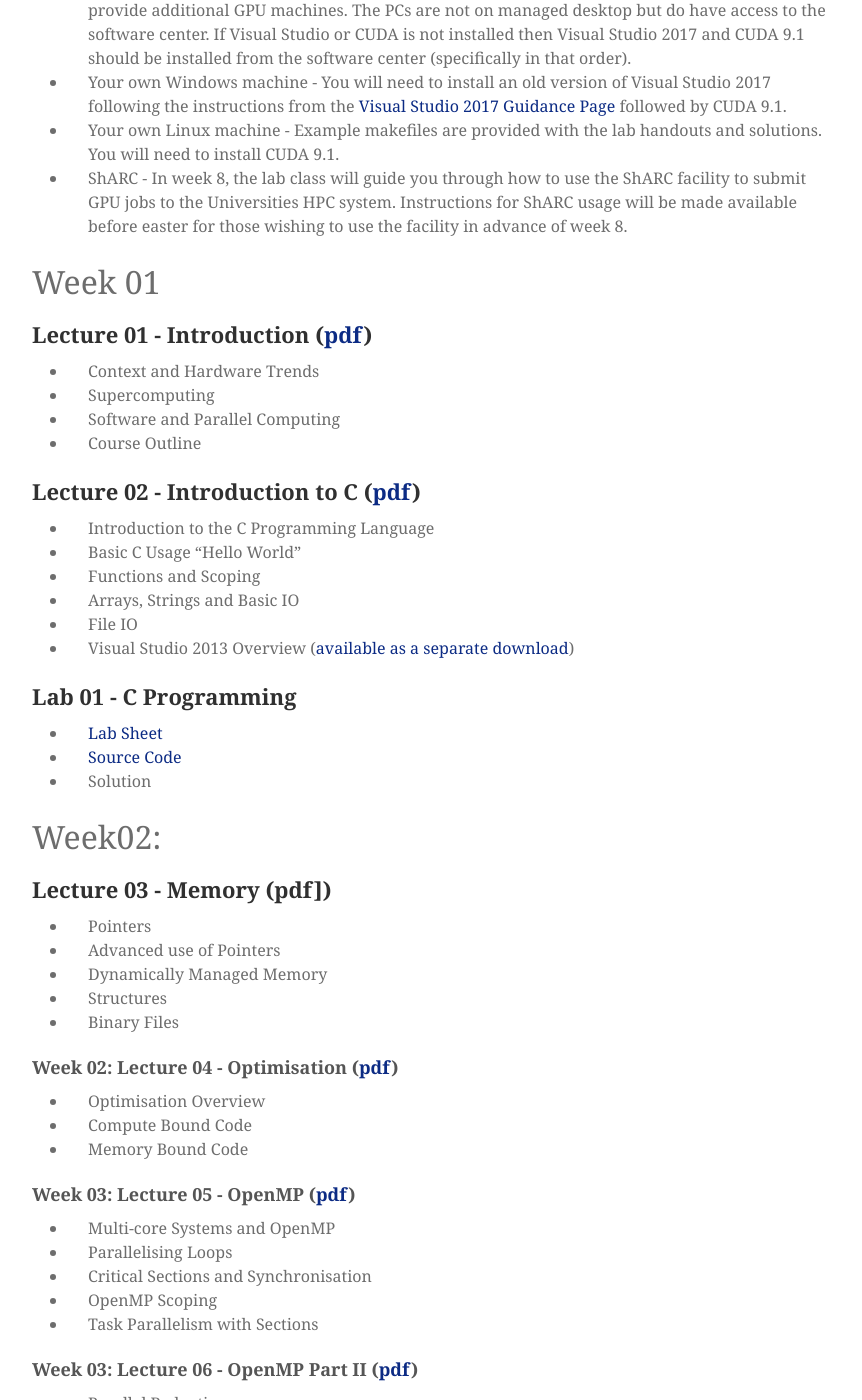
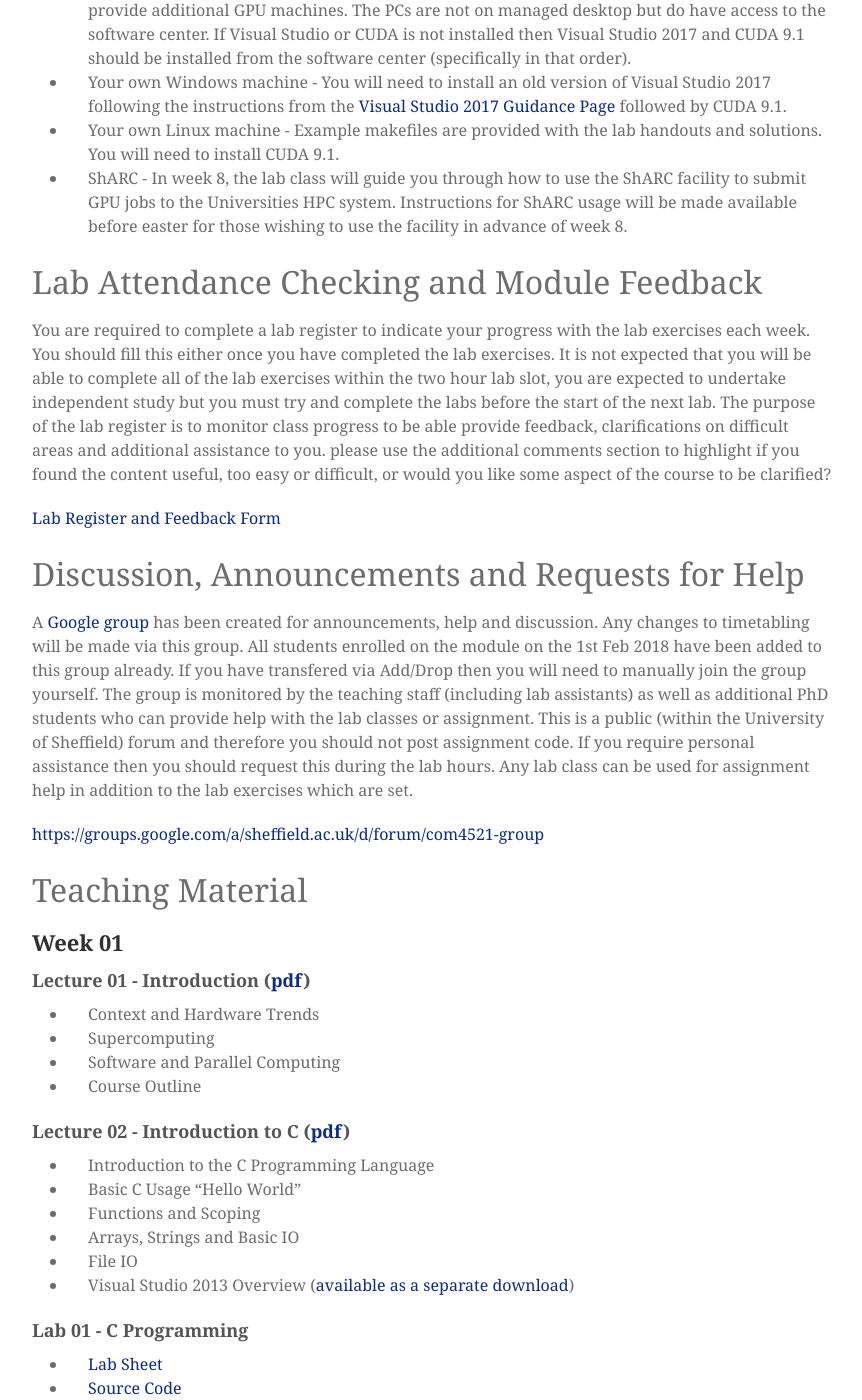
Before and after one commit to mondus/mondus.github.io, a Jekyll site: the page built from teaching/COM4521/index.md, in a window 1280 px wide and 1400 px high, scrolled down 1456 px. Shown: the whole window, without its empty margins (208-1070 px from the left). Built offline with Jekyll 4.4.1, drawn with Linux system fonts in a browser that asks for light colours; nearby versions of some CDN libraries; some web fonts are replaced; some of the changed text lies outside the part shown.

Commit message:
Update index.md

```diff
--- a/teaching/COM4521/index.md
+++ b/teaching/COM4521/index.md
@@ -33,15 +33,31 @@ The Diamond high spec compute room is booked for the lab classes and is always a
 * Your own Linux machine - Example makefiles are provided with the lab handouts and solutions. You will need to install CUDA 9.1.
 * ShARC - In week 8, the lab class will guide you through how to use the ShARC facility to submit GPU jobs to the Universities HPC system. Instructions for ShARC usage will be made available before easter for those wishing to use the facility in advance of week 8.
 
-# Week 01
-## Lecture 01 - Introduction ([pdf]())
+# Lab Attendance Checking and Module Feedback
+
+You are required to complete a lab register to indicate your progress with the lab exercises each week. You should fill this either once you have completed the lab exercises. It is not expected that you will be able to complete all of the lab exercises within the two hour lab slot, you are expected to undertake independent study but you must try and complete the labs before the start of the next lab. The purpose of the lab register is to monitor class progress to be able provide feedback, clarifications on difficult areas and additional assistance to you. please use the additional comments section to highlight if you found the content useful, too easy or difficult, or would you like some aspect of the course to be clarified?
+
+[Lab Register and Feedback Form](https://goo.gl/0r73gD)
+
+# Discussion, Announcements and Requests for Help
+
+A [Google group](https://groups.google.com/a/sheffield.ac.uk/d/forum/com4521-group) has been created for announcements, help and discussion. Any changes to timetabling will be made via this group. All students enrolled on the module on the 1st Feb 2018 have been added to this group already. If you have transfered via Add/Drop then you will need to manually join the group yourself. The group is monitored by the teaching staff (including lab assistants) as well as additional PhD students who can provide help with the lab classes or assignment. This is a public (within the University of Sheffield) forum and therefore you should not post assignment code. If you require personal assistance then you should request this during the lab hours. Any lab class can be used for assignment help in addition to the lab exercises which are set.
+
+[https://groups.google.com/a/sheffield.ac.uk/d/forum/com4521-group](https://groups.google.com/a/sheffield.ac.uk/d/forum/com4521-group)
+
+
+# Teaching Material
+
+## Week 01
+
+### Lecture 01 - Introduction ([pdf]())
 
 * Context and Hardware Trends
 * Supercomputing
 * Software and Parallel Computing
 * Course Outline
 
-## Lecture 02 - Introduction to C ([pdf]())
+### Lecture 02 - Introduction to C ([pdf]())
 
 * Introduction to the C Programming Language
 * Basic C Usage "Hello World"
@@ -50,7 +66,7 @@ The Diamond high spec compute room is booked for the lab classes and is always a
 * File IO
 * Visual Studio 2013 Overview ([available as a separate download](https://drive.google.com/a/sheffield.ac.uk/file/d/0B2HbOiEppVPMcHBVR05GQkUwWEE/view?usp=sharing))
 
-## Lab 01 - C Programming
+### Lab 01 - C Programming
 
 * [Lab Sheet]()
 * [Source Code]()
@@ -58,7 +74,7 @@ The Diamond high spec compute room is booked for the lab classes and is always a
 
 # Week02:
 
-## Lecture 03 - Memory (pdf])
+### Lecture 03 - Memory (pdf)
 
 * Pointers
 * Advanced use of Pointers
@@ -66,13 +82,21 @@ The Diamond high spec compute room is booked for the lab classes and is always a
 * Structures
 * Binary Files
 
-### Week 02: Lecture 04 - Optimisation ([pdf]())
+### Lecture 04 - Optimisation (pdf)
 
 * Optimisation Overview
 * Compute Bound Code
 * Memory Bound Code
 
-### Week 03: Lecture 05 - OpenMP ([pdf]())
+### Lab 02 - Memory and Performance
+
+* Lab Sheet
+* Source Code
+* Solution
+
+## Week 03
+
+### Lecture 05 - OpenMP (pdf)
 
 * Multi-core Systems and OpenMP
 * Parallelising Loops
@@ -80,27 +104,44 @@ The Diamond high spec compute room is booked for the lab classes and is always a
 * OpenMP Scoping
 * Task Parallelism with Sections
 
-### Week 03: Lecture 06 - OpenMP Part II ([pdf]())
+### Lecture 06 - OpenMP Part II (pdf)
 
 * Parallel Reduction
 * Scheduling
 * Nesting
 
-### Week 04: Lecture 07 - GPU Architectures ([pdf]())
+### Lab 03 - OpenMP
+
+* Lab Sheet
+* Source Code
+* Solution
+
+## Week 04
+
+### Lecture 07 - GPU Architectures (pdf)
 
 * What is a GPU?
 * General Purpose Computation on GPUs (and GPU History)
 * GPU CUDA Hardware Model
 * Accelerated Systems
 
-### Week 04: Lecture 08 - Introduction to CUDA ([pdf]())
+### Lecture 08 - Introduction to CUDA (pdf)
 
 * CUDA Programming Model
 * CUDA Device Code
 * CUDA Host Code and Memory Management
 * CUDA Compilation and execution in Visual Studio
 
-### Week 05: Lecture 09 - CUDA Memory ([pdf]())
+### Lab 04 - Introduction to CUDA
+
+* Lab Sheet
+* Source Code
+* Solution
+
+
+## Week 05
+
+### Lecture 09 - CUDA Memory (pdf)
 
 * Memory Hierarchy Overview
 * Global Memory
@@ -108,9 +149,18 @@ The Diamond high spec compute room is booked for the lab classes and is always a
 * Texture and Read-only Memory
 * Roundup & Performance Timing
 
-### Week 05: MOLE QUIZ (Diamond high spec compute room, DIA-002, Computer room 2)
+### 5th March 2018 (16:00) - MOLE QUIZ (Diamond high spec compute room, DIA-002, Computer room 2)
 
-### Week 06: Lecture 10 - CUDA Shared Memory ([pdf]())
+### Lab 05 - Memory
+
+* Lab Sheet
+* Source Code
+* Solution
+
+
+## Week 06
+
+### Lecture 10 - CUDA Shared Memory (pdf)
 
 * Shared Memory
 * Shared Memory Bank Conflicts
@@ -119,137 +169,95 @@ The Diamond high spec compute room is booked for the lab classes and is always a
 * Host-side Configurations for Shared Memory
 * [Shared Memory Bank Conflict Calculator]()
 
-### Week 06: Lecture 11 - CUDA Performance ([pdf]())
+### Lecture 11 - CUDA Performance (pdf)
 
 * Global Memory Coalescing
 * Global Memory Coalescing with the L1 Cache
 * Occupancy and Thread Block Dimensions
 
-### Easter Vacation
+### Lab 06 - Shared Memory and Occupancy
 
-### Week 07: Lecture 12 - Warp Level CUDA ([pdf]())
+* Lab Sheet
+* Source Code
+* Solution
+
+## Week 07
+
+### Lecture 12 - Warp Level CUDA (pdf)
 
 * Warp Scheduling and Divergence
 * Atomics
 * Warp Operations
 * [Excel cheat sheet for SM conflicts]()
 
-### Week 07: Lecture 13 - Parallel Patterns ([pdf]())
+### Lecture 13 - Parallel Patterns (pdf)
 
 * Parallel Patterns Overview
 * Reduction
 * Scan
 
+### Lab 07 - Atomics and Primitives
 
-### Week 8: Lecture 14 and 15 - Performance Optimisation ([pdf]())
+* Lab Sheet
+* Source Code
+* Solution
+
+## EASTER VACTION
+
+## Week 8
+
+### Lecture 14 and 15 - Performance Optimisation (pdf)
 
 * Profiling Introduction
 * The Problem
 * Visual Profiler Guided Analysis
 * Profiling in the lab ([available as a separate download]())
 
+### Lab 08 - ShARC Lab
 
-### Week 09: Lecture 16 - Sorting and Libraries ([pdf](https://drive.google.com/a/sheffield.ac.uk/file/d/0B2HbOiEppVPMN2t2dEN3TWxBaUU/view?usp=sharing))
+* Lab Sheet
+* Source Code
+* Solution
+
+## Week 09
+
+### Lecture 16 - Sorting and Libraries (pdf)
 
 * Sorting Networks
 * Merge and Bitonic Sort
 * Thrust Parallel Primitives Library
 * Applications of Sorting (binning)
 
-### Week 09: Lecture 17 - CUDA Streams ([pdf](https://drive.google.com/a/sheffield.ac.uk/file/d/0B2HbOiEppVPMNUt6UkJieW9XX2c/view?usp=sharing))
+### Lecture 17 - CUDA Streams (pdf)
 
 * Synchronous and Asynchronous execution
 * CUDA Streams
 * Synchronisation
 * Multi GPU Programming
 
-### Week 10: Lecture 18 - Invited Talk
+### Lab 09 - Libraries and Streams
 
+* Lab Sheet
+* Source Code
+* Solution
 
-### Week 11: BANK HOLIDAY
+## Week 10
 
+### Lecture 18 - Invited Talk
 
-### Week 12: No lecture
+### 1st May 2018 (09:00) - MOLE QUIZ (Diamond high spec compute room, DIA-002, Computer room 2)
 
+### Lab 10 - Assignment Help
 
+## Week 11: BANK HOLIDAY
 
-# Labs
+### Lab 11 - OpenGL and Assignment Help
 
-Lab sheets are available via Google Drive [Lab Sheets](https://drive.google.com/a/sheffield.ac.uk/folderview?id=0B2HbOiEppVPMdHdCQS1RZGVsNXM&usp=sharing), [Lab Solutions](https://drive.google.com/a/sheffield.ac.uk/folderview?id=0B2HbOiEppVPMV3VsSjA1SFo5ODQ&usp=sharing) (you will need to login with your university credentials).
+* Lab Sheet
+* Source Code
+* Solution
 
-A [Lab FAQ document](https://docs.google.com/a/sheffield.ac.uk/document/d/1w4k87mKyJke4bfbWbUVT7rpio2hN7_RUXRDZIT93j9g/edit?usp=sharing) has been prepared with common questions. This will be continually updated throughout the course.
-
-### Lab 01 - C Programming
-
-* [Lab Sheet](https://drive.google.com/a/sheffield.ac.uk/file/d/0B2HbOiEppVPMc0tzQ2lCNzdSNkk/view?usp=sharing)
-* [Source Code](https://drive.google.com/a/sheffield.ac.uk/file/d/0B2HbOiEppVPMY0ExNjg0TGxQWlk/view?usp=sharing)
-* [Solution](https://drive.google.com/a/sheffield.ac.uk/file/d/0B2HbOiEppVPMWXR4ZFFWQmowcWM/view?usp=sharing)
-
-### Lab 02 - Memory and Performance
-
-* [Lab Sheet](https://drive.google.com/a/sheffield.ac.uk/file/d/0B2HbOiEppVPMSUNzVGxBMVd4dE0/view?usp=sharing)
-* [Source Code](https://drive.google.com/a/sheffield.ac.uk/file/d/0B2HbOiEppVPMTWlHQnZlczhSNGM/view?usp=sharing)
-* [Solution](https://drive.google.com/a/sheffield.ac.uk/file/d/0B2HbOiEppVPMaVNwNGY1NzFKTzA/view?usp=sharing)
-
-### Lab 03 - OpenMP
-
-* [Lab Sheet](https://drive.google.com/a/sheffield.ac.uk/file/d/0B2HbOiEppVPMazFrakdrSTNOVm8/view?usp=sharing)
-* [Source Code](https://drive.google.com/a/sheffield.ac.uk/file/d/0B2HbOiEppVPMTUcyRWtzUkxLUmM/view?usp=sharing)
-* [Solution](https://drive.google.com/a/sheffield.ac.uk/file/d/0B2HbOiEppVPMNkJyMlZDMEpiQ1U/view?usp=sharing)
-
-### Lab 04 - Introduction to CUDA
-
-* [Lab Sheet](https://drive.google.com/a/sheffield.ac.uk/file/d/0B2HbOiEppVPMalBCUTBsc181cXM/view?usp=sharing)
-* [Source Code](https://drive.google.com/a/sheffield.ac.uk/file/d/0B2HbOiEppVPMcnRSUjFHZnFiYmc/view?usp=sharing)
-* [Solution](https://drive.google.com/a/sheffield.ac.uk/file/d/0B2HbOiEppVPMN1RfM0dtMGNBUms/view?usp=sharing)
-
-### Lab 05 - Memory
-
-* [Lab Sheet](https://drive.google.com/a/sheffield.ac.uk/file/d/0B2HbOiEppVPMTUhRaGRIcm5ZbE0/view?usp=sharing)
-* [Source Code](https://drive.google.com/a/sheffield.ac.uk/file/d/0B2HbOiEppVPMZ3VTdEYtWUF4dmc/view?usp=sharing)
-* [Solution](https://drive.google.com/a/sheffield.ac.uk/file/d/0B2HbOiEppVPMUm9zb1N6UWxjUlU/view?usp=sharing)
-
-### Lab 06 - Shared Memory and Occupancy
-
-* [Lab Sheet](https://drive.google.com/a/sheffield.ac.uk/file/d/0B2HbOiEppVPMOFQxbGJneWNXZW8/view?usp=sharing)
-* [Revised Lab sheet with row major access](https://drive.google.com/a/sheffield.ac.uk/file/d/0B2HbOiEppVPMLXFqaHBlcHRuVTQ/view?usp=sharing)
-* [Source Code](https://drive.google.com/a/sheffield.ac.uk/file/d/0B2HbOiEppVPMNjBxbnRwVy1oZTA/view?usp=sharing)
-* [Revised Source Code with row major access](https://drive.google.com/a/sheffield.ac.uk/file/d/0B2HbOiEppVPMMlp1Y0E3dlhUU1E/view?usp=sharing)
-* [Solution for orginal lab sheet](https://drive.google.com/open?id=0B2HbOiEppVPMTE5YQ2xKZGpNYXM)
-* [Solution for revised row major version](https://drive.google.com/open?id=0B2HbOiEppVPMM2ZaS0NNczBON28)
-
-### Lab 07 - Atomics and Primitives
-
-* [Lab Sheet](https://drive.google.com/open?id=0B2HbOiEppVPMSXJRb2E2aFhrTjQ)
-* [Source Code](https://drive.google.com/open?id=0B2HbOiEppVPMOTRFQXRYRTQwem8)
-* [Solution](https://drive.google.com/open?id=0B2HbOiEppVPMVUhNMGRmOHdfeTQ)
-
-### Lab 08 - Libraries and Streams
-
-* [Lab Sheet](https://drive.google.com/a/sheffield.ac.uk/file/d/0B2HbOiEppVPMVzhKYVc2OUVtTVk/view?usp=sharing)
-* [Source Code](https://drive.google.com/a/sheffield.ac.uk/file/d/0B2HbOiEppVPMV0FPVVhjSHpSUUE/view?usp=sharing)
-* [Solution](https://drive.google.com/a/sheffield.ac.uk/file/d/0B2HbOiEppVPMeE9heUlLRmtneFU/view?usp=sharing)
-
-### No Lab Sheet Exercise or Code for Week 09 - Assignment Help
-
-* [Profiling in the Diamond Lab](https://drive.google.com/a/sheffield.ac.uk/file/d/0B2HbOiEppVPMTEV3dmprek5UZnc/view?usp=sharing)
-* Review the profiling code form the lectures
-
-### Lab 09 - CUDA OpenGL Interop
-
-* [Lab Sheet](https://drive.google.com/a/sheffield.ac.uk/file/d/0B2HbOiEppVPMSW15clJuYXRCQ1E/view?usp=sharing)
-* [Source Code](https://drive.google.com/a/sheffield.ac.uk/file/d/0B2HbOiEppVPMTUE1TF9Pb2RZZGc/view?usp=sharing)
-* [Solution](https://drive.google.com/a/sheffield.ac.uk/file/d/0B2HbOiEppVPMemtCbmU1SVlOV0E/view?usp=sharing)
-
-# Feedback
-
-Anonymous feedback can be provided for the course content at any time by [visiting the feedback form](https://goo.gl/0r73gD). For example have you found the content useful, too easy or difficult, or would you like some aspect of the course to be clarified?
-
-# Discussion and Announcements
-
-Discussion and announcements will be made via the modules Gooogle Group.
-
-[https://groups.google.com/a/sheffield.ac.uk/d/forum/com4521-group](https://groups.google.com/a/sheffield.ac.uk/d/forum/com4521-group)
+## Week 12: No lectures or labs
 
 # Calendar
 
```
